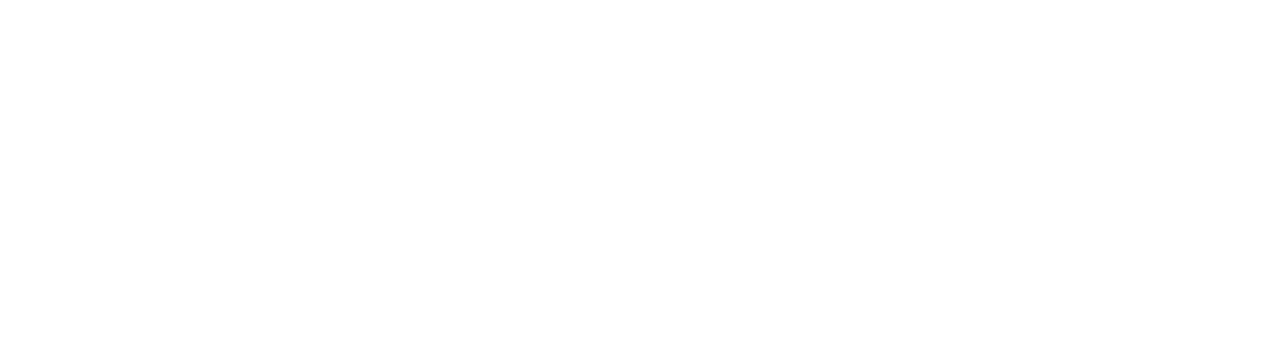
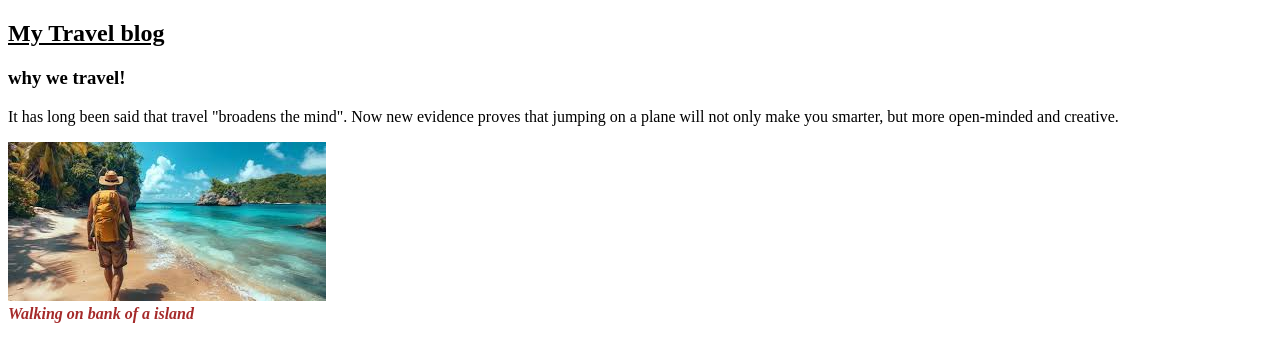
Before and after one commit to Biplob48/my-2nd-github-repo, a plain HTML site: page index.html in a window 1280 px wide. Drawn offline with Linux system fonts and the light colour scheme.

Commit message:
added paragraph and picture

```diff
--- a/index.html
+++ b/index.html
@@ -4,8 +4,21 @@
     <meta charset="UTF-8">
     <meta name="viewport" content="width=device-width, initial-scale=1.0">
     <title>my 2nd github repo</title>
+    <link rel="stylesheet" href="styles/Tour bolg.css">
 </head>
 <body>
+    <div>
+        <h2>
+            <u>My Travel blog</u>
+        </h2>
+        <h3>why we travel!</h3>
+        <p>It has long been said that travel "broadens the mind". Now new evidence proves that jumping on a plane will not only make you smarter, but more open-minded and creative.</p>
+        <img src="images/Island traveling.jpg" alt="man walking on a island shore">
+        <em style="color: brown;font-weight: bold;">
+            <br>
+            Walking on bank of a island
+        </em>
+    </div>
 
 </body>
 </html>
```
Also changed, not shown: images/Island traveling.jpg (added), images/Sea Food.jpg (added), images/shopping stuffs.jpg (added), styles/Tour bolg.css (added).
